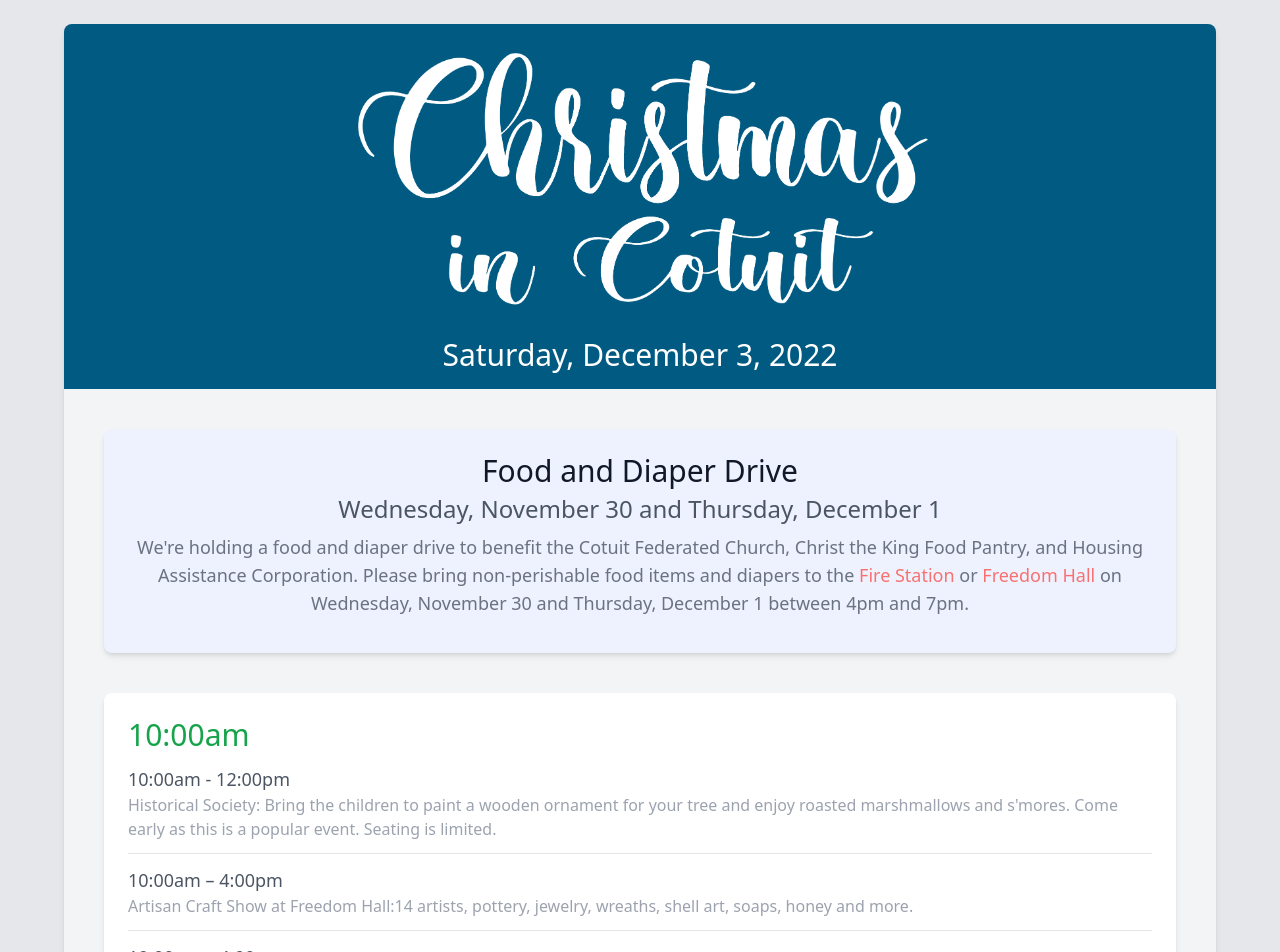
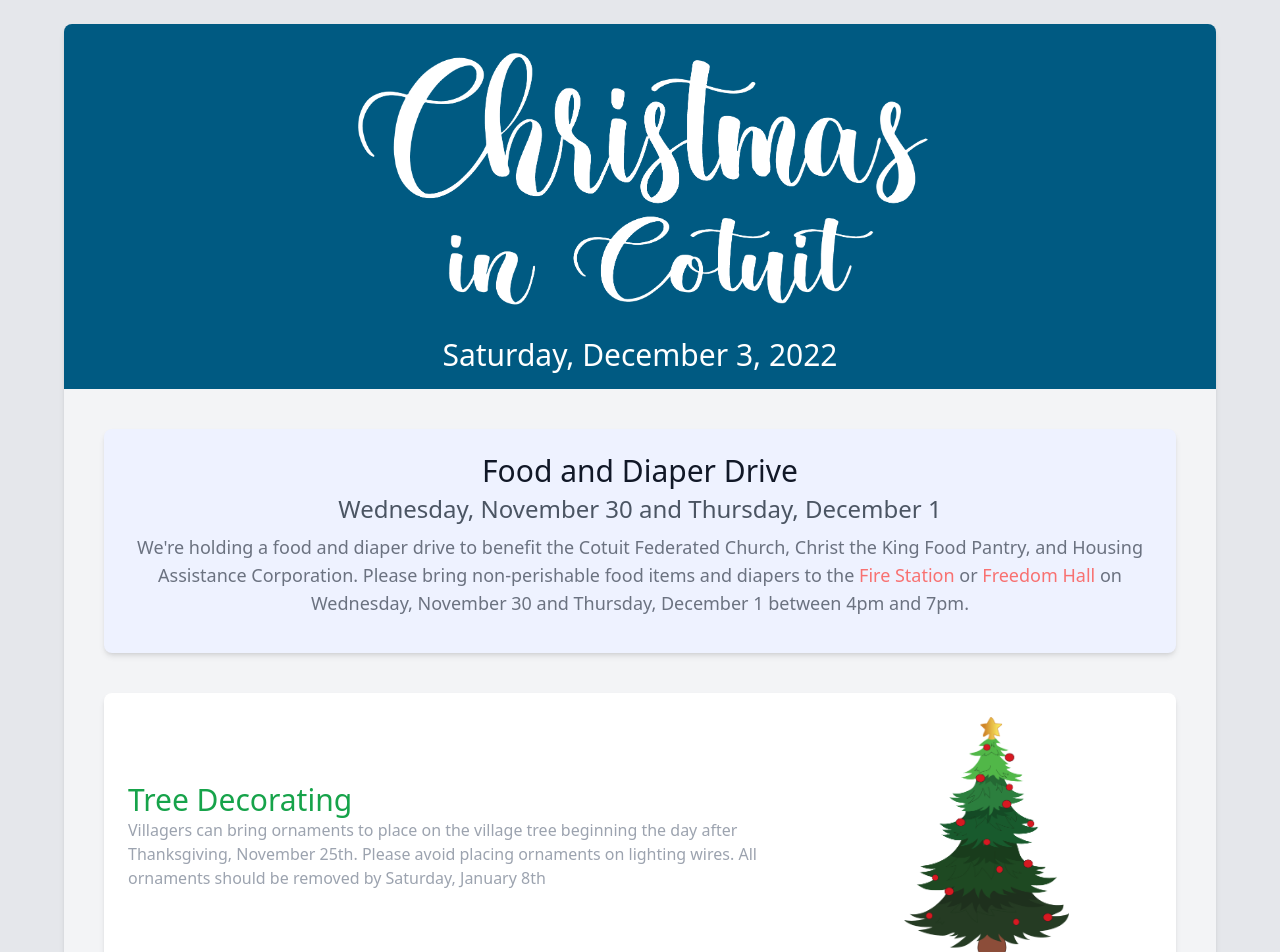
Before and after one commit to dfravel/christmas-in-cotuit, a Vue app: page / in a window 1280 px wide. Shown: the top 952 px of the page. Built offline with nearby package versions, Linux system fonts and the light colour scheme.

Commit message:
added tree decorating info

```diff
--- a/src/App.vue
+++ b/src/App.vue
@@ -8,7 +8,7 @@
         <h1 class="text-xl sm:text-3xl my-4 text-white">Saturday, December 3, 2022</h1>
       </header>
 
-      <main class="bg-gray-100 p-4 sm:p-10 h-full">
+      <main class="bg-gray-100 p-4 sm:pt-10 sm:px-10 sm:pb-4 h-full">
         <div class="grid grid-cols-1 gap-y-10">
           <div class="col-span-1 rounded-lg shadow-md p-6 bg-indigo-50 text-center">
             <h2 class="text-2xl sm:text-3xl text-gray-900">Food and Diaper Drive</h2>
@@ -21,6 +21,22 @@
               November 30 and Thursday, December 1 between 4pm and 7pm.
             </p>
             <p class="text-gray-500 mb-3 mt-2 text-lg"></p>
+          </div>
+        </div>
+
+        <div class="flex flex-col mb-6 mt-10 bg-white rounded-lg shadow-md p-6">
+          <div class="flex flex-col sm:flex-row items-center">
+            <div class="flex flex-col">
+              <div class="text-green-600 text-3xl">Tree Decorating</div>
+              <div class="text-gray-400">
+                Villagers can bring ornaments to place on the village tree beginning the day after Thanksgiving, November 25th. Please avoid placing
+                ornaments on lighting wires. All ornaments should be removed by Saturday, January 8th
+              </div>
+            </div>
+
+            <div class="">
+              <img src="./assets/christmas-tree.png" alt="Christmas Tree" class="w-1/2 mx-auto" />
+            </div>
           </div>
         </div>
 
@@ -247,6 +263,10 @@
         <div class="mt-10">
           <img src="./assets/ginger-bread.png" class="mx-auto w-full sm:w-1/2" />
         </div>
+
+        <div class="mt-10">
+          <p class="text-gray-400 text-right">Illustrations by <span class="text-green-600">Carina Haythorn</span>, Cape Cod Tech DVC</p>
+        </div>
       </main>
     </div>
   </div>
```
